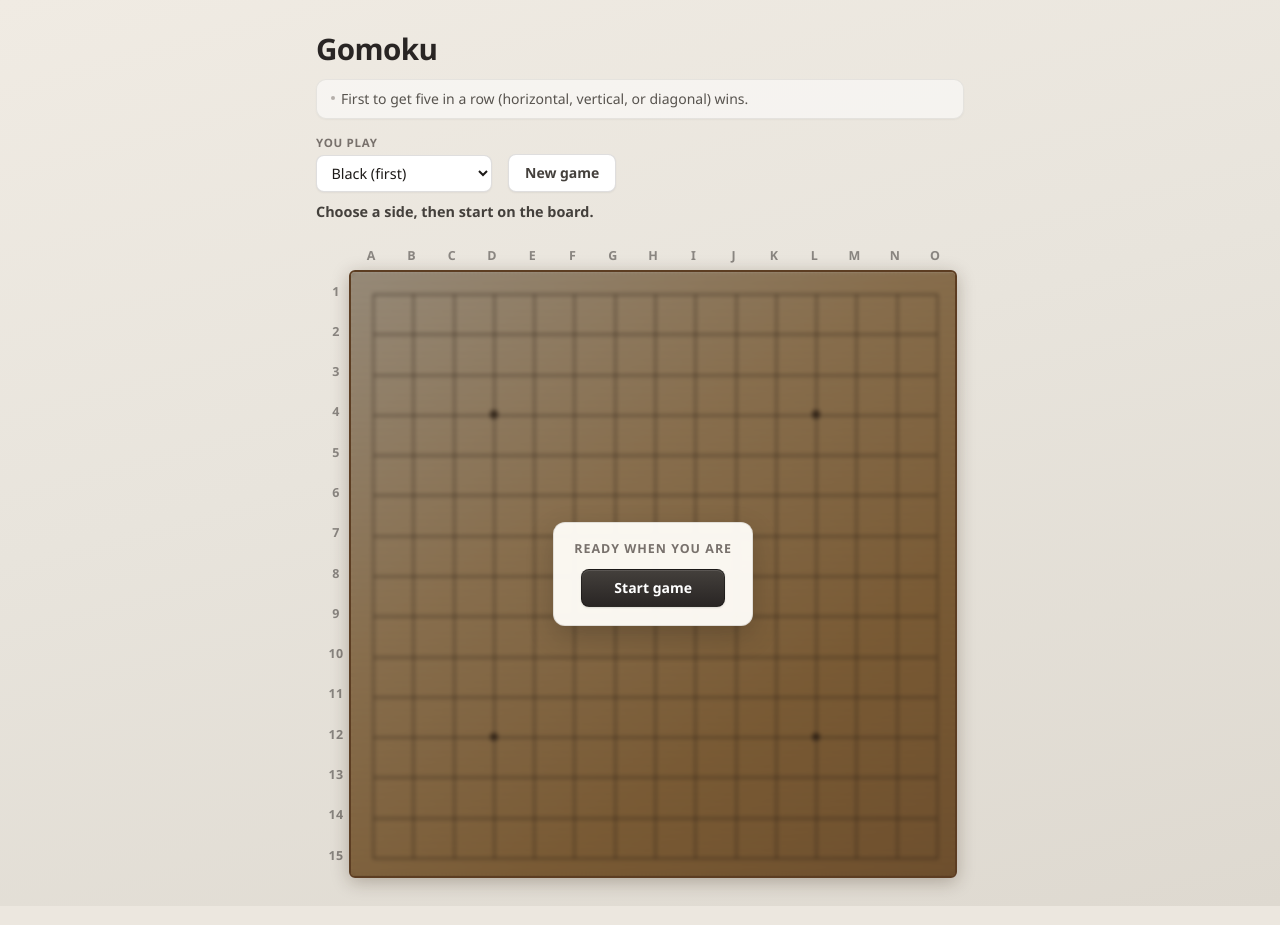
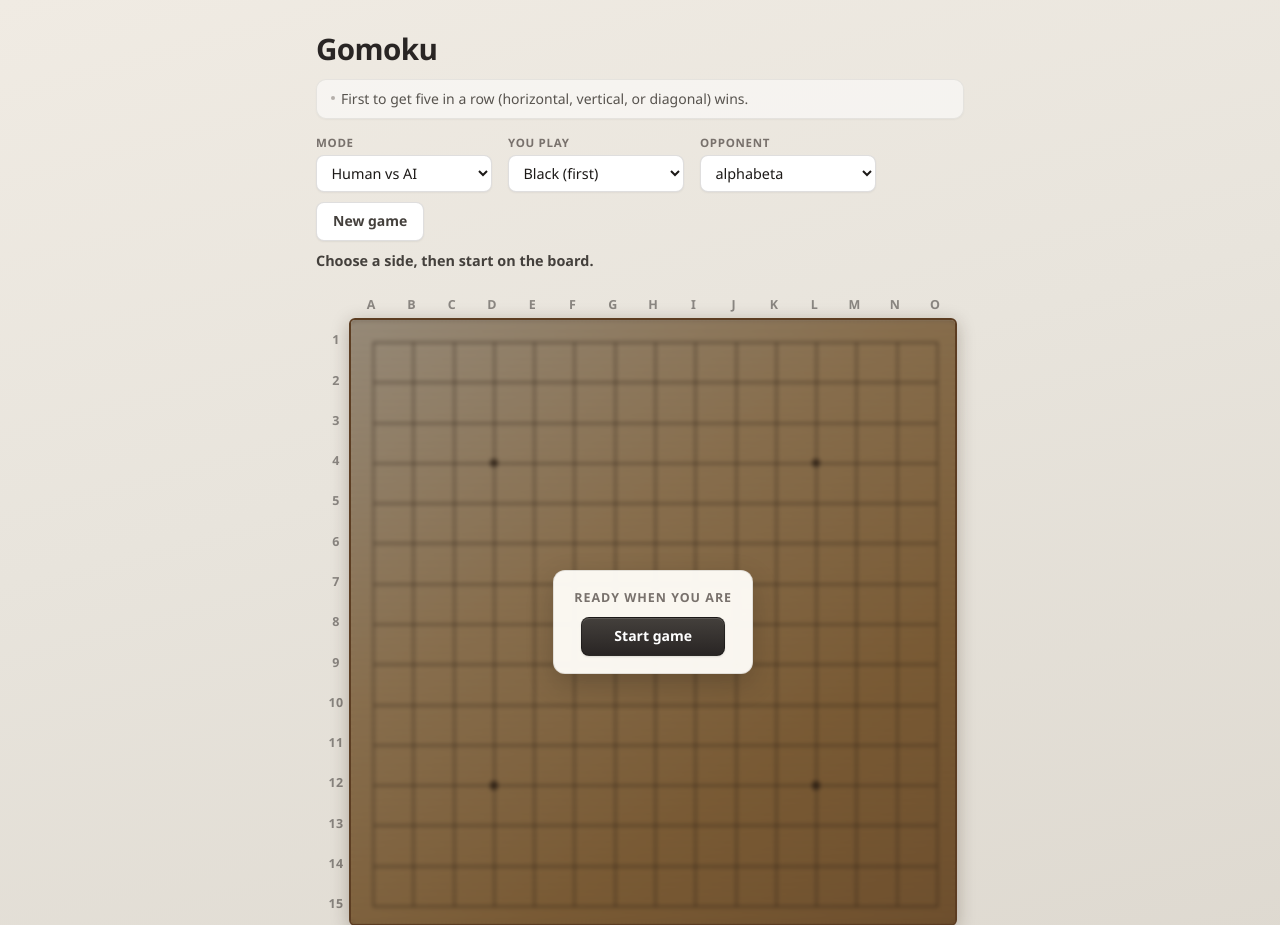
Before and after one commit to HaolunQi/gomoku-ai, a Flask app: page / in a window 1280 px wide. Shown: the top 925 px of the page. Run offline with Flask 3, Linux system fonts and the light colour scheme.

Commit message:
Add agent selection and AI VS AI Mode

```diff
--- a/web/app.py
+++ b/web/app.py
@@ -1,13 +1,10 @@
-"""
-Minimal Flask API for Gomoku vs AlphaBetaAgent.
-Expects repo layout: gomoku-ai/web/ (this file) and gomoku-ai/src/ (engine).
-"""
 from __future__ import annotations
 
+import json
 import sys
 from pathlib import Path
 
-# Resolve engine package root (sibling of web/)
+# resolve engine package root (sibling of web/)
 _ROOT = Path(__file__).resolve().parent.parent
 _SRC = _ROOT / "src"
 if str(_SRC) not in sys.path:
@@ -16,12 +13,48 @@ if str(_SRC) not in sys.path:
 from flask import Flask, jsonify, render_template, request
 
 from agents.ab_agent import AlphaBetaAgent
+from agents.greedy_agent import GreedyAgent
+from agents.random_agent import RandomAgent
+from agents.rl_agent import RLAgent
+from agents.sarsa_agent import SARSAAgent
 from gomoku.board import BLACK, BOARD_SIZE, EMPTY, WHITE, Board
 from gomoku.game import Game
 
 app = Flask(__name__, template_folder="templates", static_folder="static")
 
-_ai = AlphaBetaAgent()
+
+# build agent registry once at startup
+def _build_agents():
+    registry = {}
+    registry["alphabeta"] = AlphaBetaAgent()
+    registry["greedy"] = GreedyAgent()
+    registry["random"] = RandomAgent(seed=42)
+
+    # load RL weights if available
+    rl_path = _ROOT / "rl_weights.json"
+    if rl_path.exists():
+        with open(rl_path, "r") as f:
+            rl_w = json.load(f)
+        registry["rl"] = RLAgent(weights=rl_w, epsilon=0.0, seed=0)
+
+    # load SARSA weights if available
+    sarsa_path = _ROOT / "weights_sarsa.json"
+    if sarsa_path.exists():
+        with open(sarsa_path, "r") as f:
+            sarsa_w = json.load(f)
+        registry["sarsa"] = SARSAAgent(weights=sarsa_w, epsilon=0.0, seed=0)
+
+    return registry
+
+
+_agents = _build_agents()
+
+
+def _get_agent(name):
+    agent = _agents.get(name)
+    if agent is None:
+        raise ValueError(f"Unknown agent: {name!r}. Available: {', '.join(sorted(_agents.keys()))}")
+    return agent
 
 
 def _normalize_cell(v):
@@ -64,13 +97,22 @@ def grid_from_board(board: Board):
     return [list(row) for row in board.grid]
 
 
-def make_game(board: Board, human_side: str, to_move: str) -> Game:
-    human_side = (human_side or "black").lower()
-    if human_side == "black":
-        return Game(board, black_agent=None, white_agent=_ai, to_move=to_move)
-    if human_side == "white":
-        return Game(board, black_agent=_ai, white_agent=None, to_move=to_move)
-    raise ValueError("human_side must be 'black' or 'white'")
+# create a Game with the right agents depending on mode
+def make_game(board, to_move, mode="human_vs_ai", human_side="black",
+              agent_name="alphabeta", black_agent_name=None, white_agent_name=None):
+    if mode == "ai_vs_ai":
+        ba = _get_agent(black_agent_name or "alphabeta")
+        wa = _get_agent(white_agent_name or "alphabeta")
+        return Game(board, black_agent=ba, white_agent=wa, to_move=to_move)
+    else:
+        ai = _get_agent(agent_name or "alphabeta")
+        human_side = (human_side or "black").lower()
+        if human_side == "black":
+            return Game(board, black_agent=None, white_agent=ai, to_move=to_move)
+        elif human_side == "white":
+            return Game(board, black_agent=ai, white_agent=None, to_move=to_move)
+        else:
+            raise ValueError("human_side must be 'black' or 'white'")
 
 
 def state_payload(game: Game):
@@ -90,20 +132,38 @@ def index():
     return render_template("index.html")
 
 
+# return list of available agents for frontend dropdowns
+@app.get("/api/agents")
+def api_agents():
+    return jsonify({"agents": sorted(_agents.keys())})
+
+
 @app.get("/api/new")
 def api_new():
     side = (request.args.get("side") or "black").lower()
+    mode = (request.args.get("mode") or "human_vs_ai").lower()
+    agent_name = request.args.get("agent") or "alphabeta"
+    black_agent_name = request.args.get("black_agent") or "alphabeta"
+    white_agent_name = request.args.get("white_agent") or "alphabeta"
+
     try:
         board = Board(BOARD_SIZE)
-        game = make_game(board, side, BLACK)
-        if side == "white":
+        game = make_game(board, BLACK, mode=mode, human_side=side,
+                         agent_name=agent_name,
+                         black_agent_name=black_agent_name,
+                         white_agent_name=white_agent_name)
+
+        # if human plays white, AI opens; if ai-vs-ai, black agent opens
+        if (mode == "human_vs_ai" and side == "white") or mode == "ai_vs_ai":
             if not game.maybe_ai_move():
                 return jsonify({"error": "failed to apply AI opening move"}), 500
+
         return jsonify(state_payload(game))
     except ValueError as e:
         return jsonify({"error": str(e)}), 400
 
 
+# human makes a move, AI responds
 @app.post("/api/move")
 def api_move():
     data = request.get_json(silent=True) or {}
@@ -111,6 +171,7 @@ def api_move():
     human_side = (data.get("human_side") or "black").lower()
     move = data.get("move")
     client_to_move = data.get("to_move")
+    agent_name = data.get("agent") or "alphabeta"
 
     if not isinstance(move, (list, tuple)) or len(move) != 2:
         return jsonify({"error": "move must be [row, col]"}), 400
@@ -136,7 +197,8 @@ def api_move():
     if to_move != human_stone:
         return jsonify({"error": "not human's turn"}), 400
 
-    game = make_game(board, human_side, to_move)
+    game = make_game(board, to_move, mode="human_vs_ai",
+                     human_side=human_side, agent_name=agent_name)
 
     if game.is_over():
         return jsonify({"error": "game is already over"}), 400
@@ -154,5 +216,32 @@ def api_move():
     return jsonify(state_payload(game))
 
 
+# ai-vs-ai: make one move for the current player's agent
+@app.post("/api/ai_move")
+def api_ai_move():
+    data = request.get_json(silent=True) or {}
+    grid = data.get("grid")
+    black_agent_name = data.get("black_agent") or "alphabeta"
+    white_agent_name = data.get("white_agent") or "alphabeta"
+
+    try:
+        board = board_from_grid(grid)
+        to_move = infer_to_move(board)
+    except ValueError as e:
+        return jsonify({"error": str(e)}), 400
+
+    game = make_game(board, to_move, mode="ai_vs_ai",
+                     black_agent_name=black_agent_name,
+                     white_agent_name=white_agent_name)
+
+    if game.is_over():
+        return jsonify({"error": "game is already over"}), 400
+
+    if not game.maybe_ai_move():
+        return jsonify({"error": "AI failed to move"}), 500
+
+    return jsonify(state_payload(game))
+
+
 if __name__ == "__main__":
     app.run(debug=True, port=5001)
--- a/web/static/app.js
+++ b/web/static/app.js
@@ -3,6 +3,7 @@ const EMPTY = " ";
 const BLACK = "X";
 const WHITE = "O";
 
+// existing DOM refs
 const sideSelect = document.getElementById("sideSelect");
 const newBtn = document.getElementById("newBtn");
 const startBoardBtn = document.getElementById("startBoardBtn");
@@ -13,6 +14,18 @@ const intersectionsEl = document.getElementById("intersections");
 const coordColsEl = document.getElementById("coordCols");
 const coordRowsEl = document.getElementById("coordRows");
 
+// new DOM refs for agent selection and game mode
+const modeSelect = document.getElementById("modeSelect");
+const agentSelect = document.getElementById("agentSelect");
+const blackAgentSelect = document.getElementById("blackAgentSelect");
+const whiteAgentSelect = document.getElementById("whiteAgentSelect");
+const sideField = document.getElementById("sideField");
+const agentField = document.getElementById("agentField");
+const blackAgentField = document.getElementById("blackAgentField");
+const whiteAgentField = document.getElementById("whiteAgentField");
+const stopBtn = document.getElementById("stopBtn");
+
+// game state
 let grid = [];
 let toMove = BLACK;
 let gameOver = false;
@@ -21,6 +34,11 @@ let isDraw = false;
 let lastMove = null;
 /** @type {Set<string> | null} */
 let winningCells = null;
+
+// mode state
+let currentMode = "human_vs_ai";
+let aiLoopRunning = false;
+let aiLoopAbort = false;
 
 function emptyGrid() {
   const g = [];
@@ -188,7 +206,12 @@ function renderBoard() {
         btn.classList.add("is-winning");
       }
 
-      const canClick = !gameOver && toMove === humanSideStone() && v === EMPTY;
+      // disable clicks in ai-vs-ai mode or when it's not human's turn
+      const canClick =
+        currentMode === "human_vs_ai" &&
+        !gameOver &&
+        toMove === humanSideStone() &&
+        v === EMPTY;
       btn.disabled = !canClick;
 
       btn.appendChild(preview);
@@ -226,9 +249,22 @@ function updateStatusLine() {
     else setStatus("Game over.");
     return;
   }
+
   const side = toMove === BLACK ? "Black" : "White";
+
+  // ai-vs-ai status
+  if (currentMode === "ai_vs_ai") {
+    if (aiLoopRunning) {
+      setStatus(`${side} thinking...`);
+    } else {
+      setStatus(`AI vs AI paused. ${side} to move.`);
+    }
+    return;
+  }
+
+  // human-vs-ai status
   const yours = toMove === humanSideStone();
-  setStatus(yours ? `Your turn (${side}).` : `AI thinking (${side} to move)…`);
+  setStatus(yours ? `Your turn (${side}).` : `AI thinking (${side} to move)...`);
 }
 
 function applyServerState(data, opts = {}) {
@@ -247,15 +283,69 @@ function applyServerState(data, opts = {}) {
   updateStatusLine();
 }
 
+// fetch available agents from backend and populate dropdowns
+async function loadAgents() {
+  try {
+    const res = await fetch("/api/agents");
+    const data = await res.json();
+    const names = data.agents || [];
+    for (const sel of [agentSelect, blackAgentSelect, whiteAgentSelect]) {
+      sel.innerHTML = "";
+      for (const name of names) {
+        const opt = document.createElement("option");
+        opt.value = name;
+        opt.textContent = name;
+        sel.appendChild(opt);
+      }
+    }
+    // default to alphabeta if available
+    if (names.includes("alphabeta")) {
+      agentSelect.value = "alphabeta";
+      blackAgentSelect.value = "alphabeta";
+      whiteAgentSelect.value = "alphabeta";
+    }
+  } catch (e) {
+    // fallback: add alphabeta as only option
+    for (const sel of [agentSelect, blackAgentSelect, whiteAgentSelect]) {
+      sel.innerHTML = '<option value="alphabeta">alphabeta</option>';
+    }
+  }
+}
+
+// show/hide controls based on selected mode
+function updateModeControls() {
+  currentMode = modeSelect.value;
+  const isHvA = currentMode === "human_vs_ai";
+  sideField.style.display = isHvA ? "" : "none";
+  agentField.style.display = isHvA ? "" : "none";
+  blackAgentField.style.display = isHvA ? "none" : "";
+  whiteAgentField.style.display = isHvA ? "none" : "";
+}
+
 async function apiNew() {
-  setStatus("Starting…");
+  // stop any running ai-vs-ai loop
+  aiLoopAbort = true;
+
+  setStatus("Starting...");
   gameOver = true;
   lastMove = null;
   winningCells = null;
   renderBoard();
 
-  const side = sideSelect.value;
-  const res = await fetch(`/api/new?side=${encodeURIComponent(side)}`);
+  currentMode = modeSelect.value;
+
+  let url;
+  if (currentMode === "ai_vs_ai") {
+    const ba = blackAgentSelect.value;
+    const wa = whiteAgentSelect.value;
+    url = `/api/new?mode=ai_vs_ai&black_agent=${encodeURIComponent(ba)}&white_agent=${encodeURIComponent(wa)}`;
+  } else {
+    const side = sideSelect.value;
+    const agent = agentSelect.value;
+    url = `/api/new?side=${encodeURIComponent(side)}&agent=${encodeURIComponent(agent)}`;
+  }
+
+  const res = await fetch(url);
   const data = await res.json();
   if (!res.ok) {
     setStatus(data.error || "Failed to start game.");
@@ -269,9 +359,56 @@ async function apiNew() {
   }
   boardFrameEl.classList.add("board--has-session");
   applyServerState(data, { prevGrid: emptyGrid() });
+
+  // start auto-play loop for ai-vs-ai
+  if (currentMode === "ai_vs_ai" && !gameOver) {
+    startAiLoop();
+  }
+}
+
+// ai-vs-ai: request one move at a time with delay between moves
+async function startAiLoop() {
+  aiLoopRunning = true;
+  aiLoopAbort = false;
+  stopBtn.style.display = "";
+
+  const delay = (ms) => new Promise((r) => setTimeout(r, ms));
+
+  while (!gameOver && !aiLoopAbort) {
+    await delay(500);
+    if (aiLoopAbort) break;
+
+    const prevGrid = cloneGrid(grid);
+    setBoardWaiting(true);
+
+    const res = await fetch("/api/ai_move", {
+      method: "POST",
+      headers: { "Content-Type": "application/json" },
+      body: JSON.stringify({
+        grid: grid,
+        black_agent: blackAgentSelect.value,
+        white_agent: whiteAgentSelect.value,
+      }),
+    });
+    const data = await res.json();
+    setBoardWaiting(false);
+
+    if (!res.ok) {
+      setStatus(data.error || "AI move failed.");
+      break;
+    }
+
+    applyServerState(data, { prevGrid });
+  }
+
+  aiLoopRunning = false;
+  stopBtn.style.display = "none";
 }
 
 async function handleCellClick(row, col) {
+  // no clicks in ai-vs-ai mode
+  if (currentMode === "ai_vs_ai") return;
+
   const r = row;
   const c = col;
   if (gameOver || toMove !== humanSideStone()) return;
@@ -301,6 +438,7 @@ async function handleCellClick(row, col) {
       human_side: sideSelect.value,
       to_move: preMoveToMove,
       move: [r, c],
+      agent: agentSelect.value,
     }),
   });
   const data = await res.json();
@@ -318,6 +456,9 @@ async function handleCellClick(row, col) {
   applyServerState(data, { prevGrid: preMoveGrid, humanMove: [r, c] });
 }
 
+// event listeners
+modeSelect.addEventListener("change", updateModeControls);
+
 newBtn.addEventListener("click", () => {
   apiNew();
 });
@@ -326,6 +467,11 @@ startBoardBtn.addEventListener("click", () => {
   apiNew();
 });
 
+stopBtn.addEventListener("click", () => {
+  aiLoopAbort = true;
+});
+
+// init
 buildCoords();
 grid = emptyGrid();
 gameOver = true;
@@ -333,3 +479,4 @@ lastMove = null;
 winningCells = null;
 renderBoard();
 updateStatusLine();
+loadAgents();
--- a/web/templates/index.html
+++ b/web/templates/index.html
@@ -17,13 +17,38 @@
 
     <section class="controls">
       <label class="field">
+        <span class="field__label">Mode</span>
+        <select id="modeSelect" class="select">
+          <option value="human_vs_ai">Human vs AI</option>
+          <option value="ai_vs_ai">AI vs AI (watch)</option>
+        </select>
+      </label>
+
+      <!-- human-vs-ai controls -->
+      <label class="field" id="sideField">
         <span class="field__label">You play</span>
         <select id="sideSelect" class="select">
           <option value="black">Black (first)</option>
           <option value="white">White (AI first)</option>
         </select>
       </label>
+      <label class="field" id="agentField">
+        <span class="field__label">Opponent</span>
+        <select id="agentSelect" class="select"></select>
+      </label>
+
+      <!-- ai-vs-ai controls (hidden by default) -->
+      <label class="field" id="blackAgentField" style="display:none">
+        <span class="field__label">Black agent</span>
+        <select id="blackAgentSelect" class="select"></select>
+      </label>
+      <label class="field" id="whiteAgentField" style="display:none">
+        <span class="field__label">White agent</span>
+        <select id="whiteAgentSelect" class="select"></select>
+      </label>
+
       <button type="button" id="newBtn" class="btn btn--secondary">New game</button>
+      <button type="button" id="stopBtn" class="btn btn--secondary" style="display:none">Stop</button>
     </section>
 
     <p id="status" class="status" aria-live="polite">Choose a side, then start on the board.</p>
```
